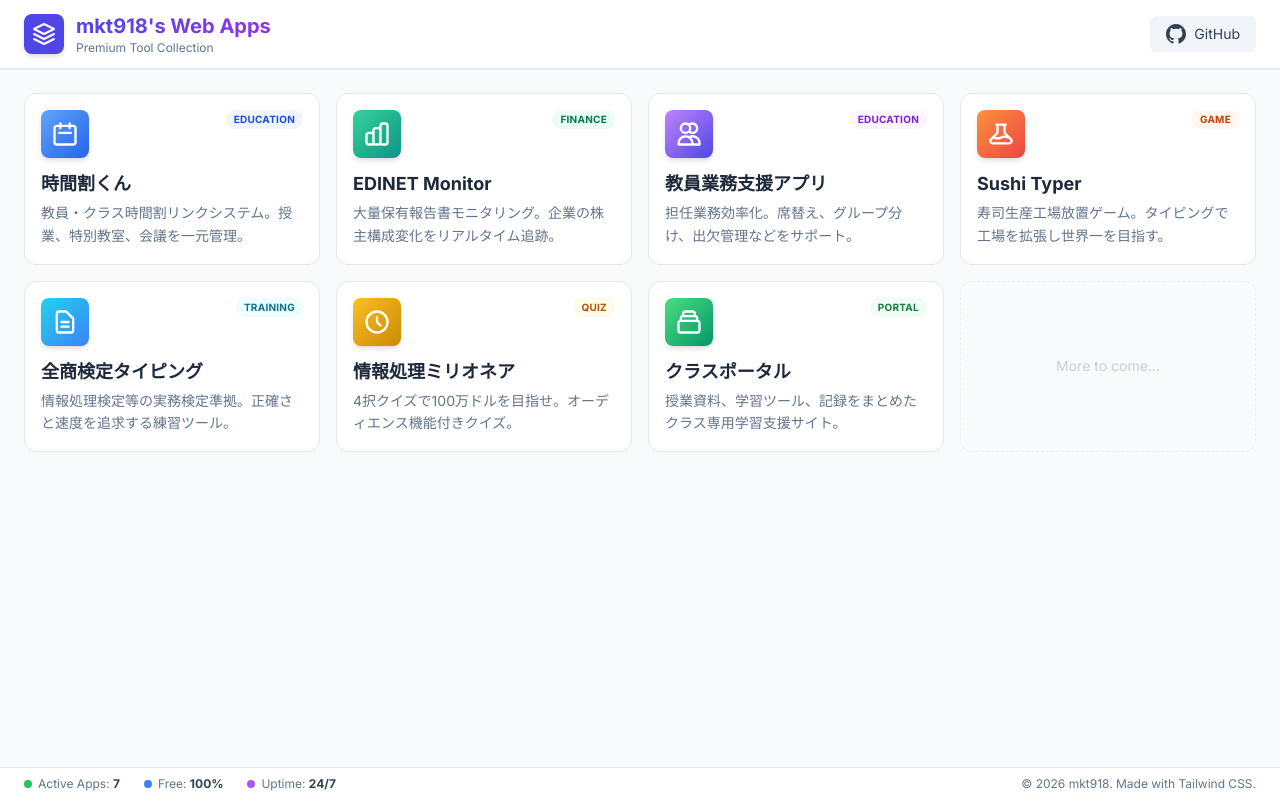
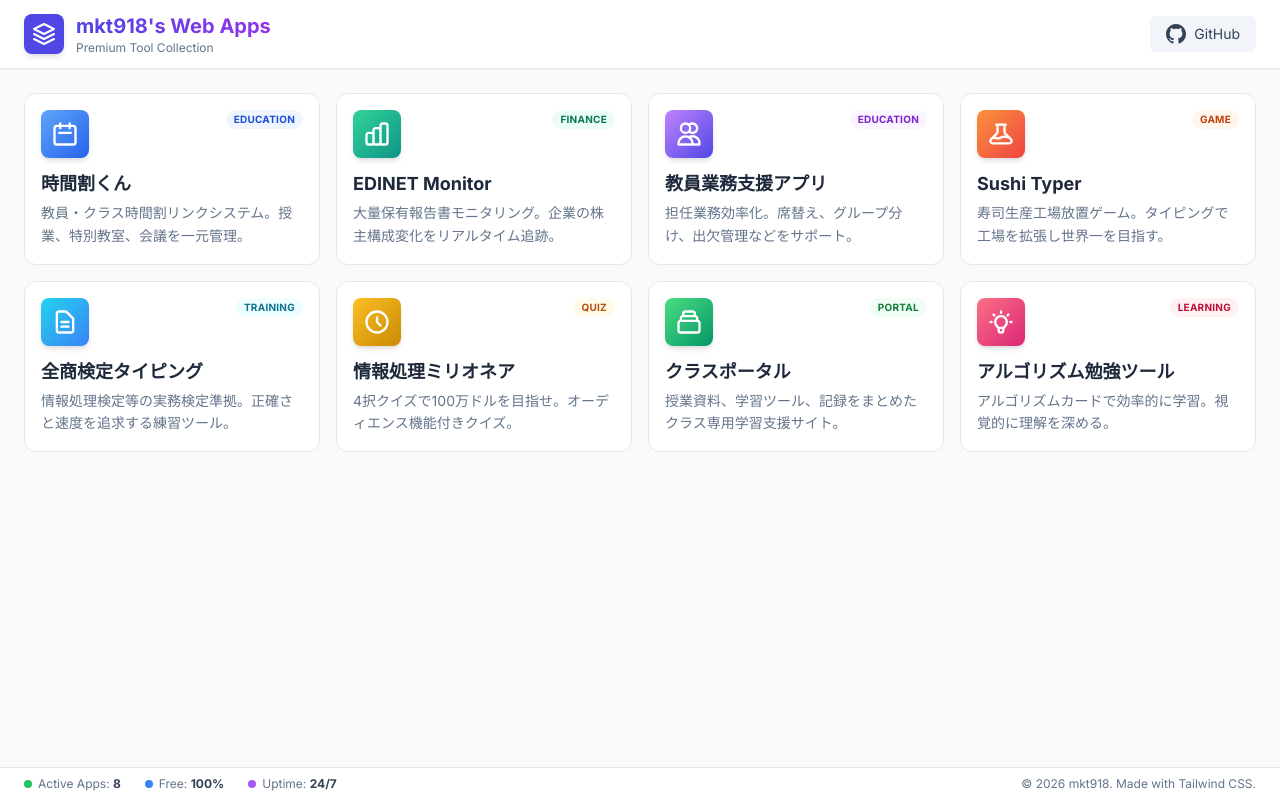
Before and after one commit to mkt918/portfolio, a plain HTML site: page index.html in a window 1280 px wide. Drawn offline with nearby package versions, Linux system fonts and the light colour scheme.

Commit message:
Add Algorithm Study Tool (pro_01) and update to 8 apps

```diff
--- a/index.html
+++ b/index.html
@@ -194,11 +194,25 @@
                 </p>
             </a>
 
-            <!-- Placeholder for layout balance (optional) -->
-            <div
-                class="rounded-xl border border-dashed border-gray-200 bg-gray-50 flex flex-col items-center justify-center text-gray-400 p-4 opacity-50">
-                <span class="text-sm font-medium">More to come...</span>
-            </div>
+            <!-- App Card 8: Algorithm Study Tool -->
+            <a href="https://mkt918.github.io/pro_01/" target="_blank"
+                class="group bg-white border border-gray-200 rounded-xl p-4 hover:border-rose-300 hover:shadow-lg hover:-translate-y-1 transition-all duration-300 flex flex-col h-full">
+                <div class="flex items-start justify-between mb-3">
+                    <div
+                        class="w-12 h-12 rounded-lg bg-gradient-to-br from-rose-400 to-pink-600 flex items-center justify-center text-white shadow-md">
+                        <svg class="w-7 h-7" fill="none" viewBox="0 0 24 24" stroke="currentColor">
+                            <path stroke-linecap="round" stroke-linejoin="round" stroke-width="2"
+                                d="M9.663 17h4.673M12 3v1m6.364 1.636l-.707.707M21 12h-1M4 12H3m3.343-5.657l-.707-.707m2.828 9.9a5 5 0 117.072 0l-.548.547A3.374 3.374 0 0014 18.469V19a2 2 0 11-4 0v-.531c0-.895-.356-1.754-.988-2.386l-.548-.547z" />
+                        </svg>
+                    </div>
+                    <span
+                        class="px-2 py-0.5 bg-rose-50 text-rose-700 text-[10px] font-bold rounded-full uppercase tracking-wide">Learning</span>
+                </div>
+                <h3 class="font-bold text-slate-800 text-lg mb-1 group-hover:text-rose-600 transition-colors">
+                    アルゴリズム勉強ツール</h3>
+                <p class="text-slate-500 text-sm leading-relaxed flex-1 line-clamp-3">アルゴリズムカードで効率的に学習。視覚的に理解を深める。
+                </p>
+            </a>
 
         </div>
     </main>
@@ -209,7 +223,7 @@
         <div class="flex gap-6">
             <div class="flex items-center gap-1.5">
                 <span class="w-2 h-2 rounded-full bg-green-500"></span>
-                <span>Active Apps: <strong class="text-slate-700">7</strong></span>
+                <span>Active Apps: <strong class="text-slate-700">8</strong></span>
             </div>
             <div class="flex items-center gap-1.5">
                 <span class="w-2 h-2 rounded-full bg-blue-500"></span>
```
